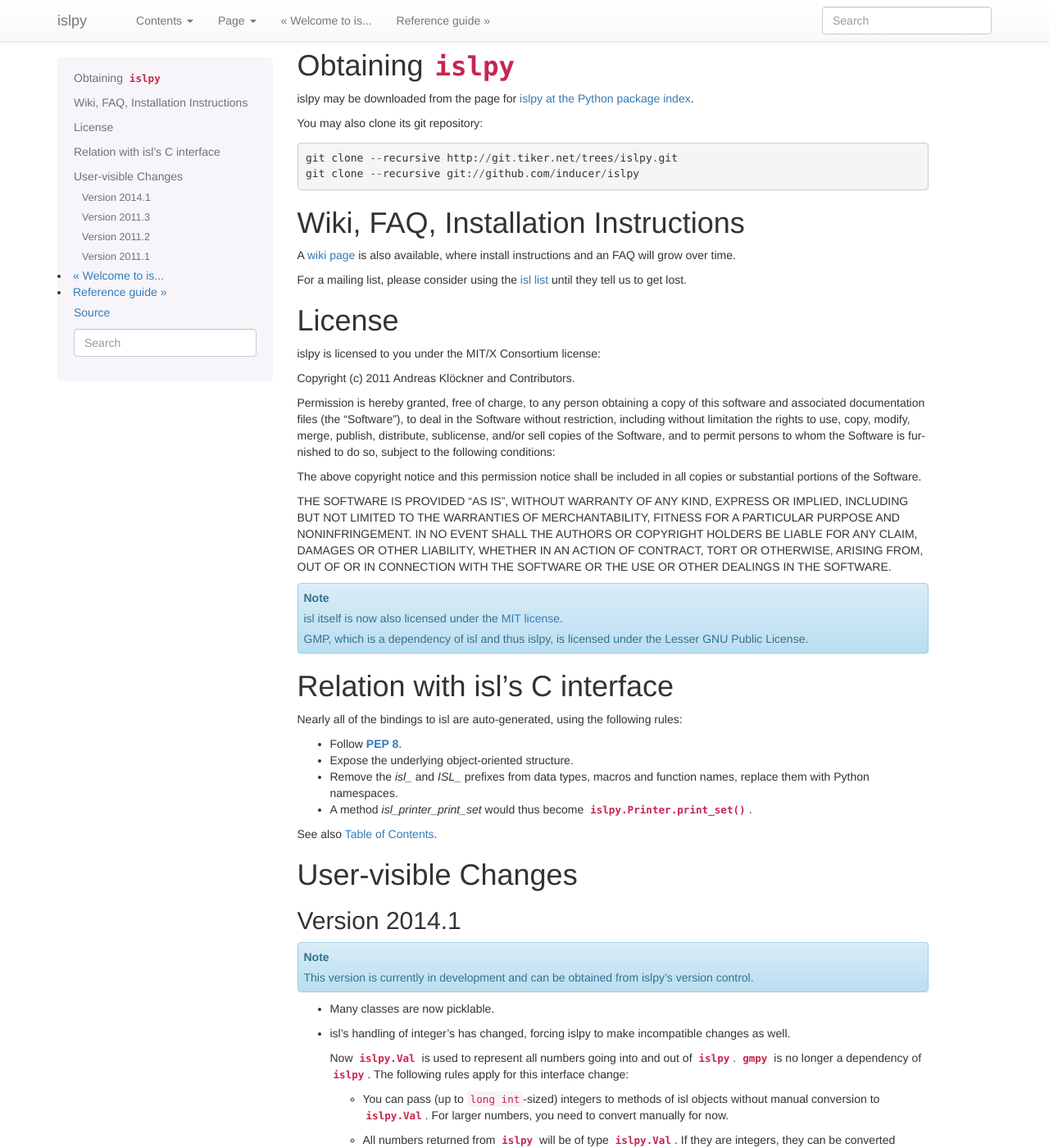
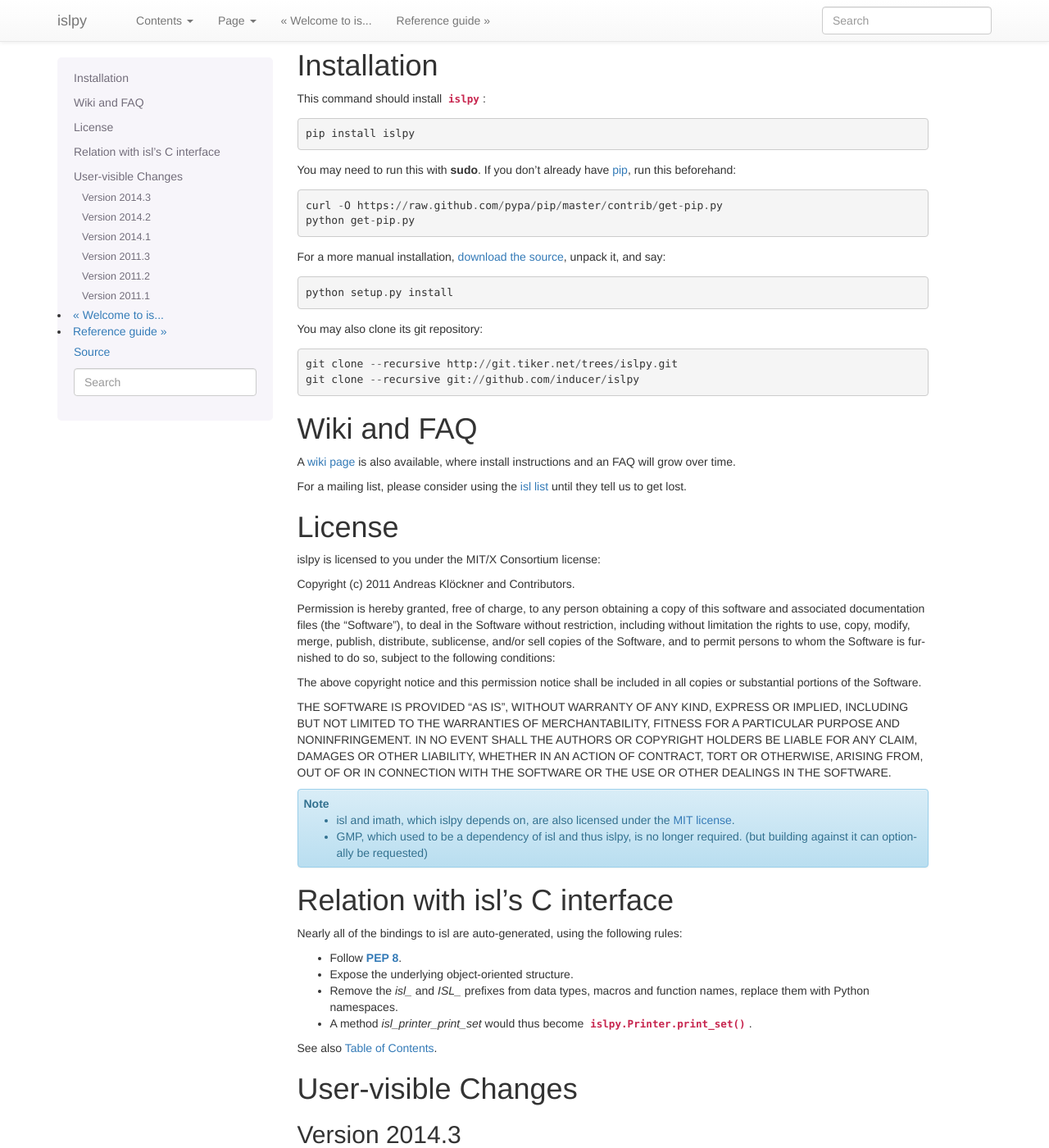
Before and after one commit to inducer/islpy, a Sphinx documentation site: the page built from doc/misc.rst, in a window 1280 px wide and 1400 px high. Shown: the whole window at 82% size. Built offline with Sphinx 7.4.7, drawn with Linux system fonts in a browser that asks for light colours; formulas are drawn with MathJax 3; pages that are not in the unit, such as notebooks, are missing from menus; some of the changed text lies outside the part shown.

```diff
--- a/README.rst
+++ b/README.rst
@@ -22,7 +22,5 @@ bounds on piecewise step-polynomials.
 
 Islpy comes with comprehensive `documentation <http://documen.tician.de/islpy>`_.
 
-*Requirements:* Only the `GNU Multiprecision Library <http://gmplib.org/>`_
-and its Python wrapper `gmpy <https://code.google.com/p/gmpy/>`_ (Version 1.x)
-are required. A version of isl is shipped with islpy, but optionally
-a system-wide one may also be used.
+*Requirements:* islpy needs a C++ compiler to build. GMP, which used to be
+a dependency, is no longer required.
--- a/doc/misc.rst
+++ b/doc/misc.rst
@@ -1,16 +1,29 @@
-Obtaining :mod:`islpy`
-======================
+Installation
+============
 
-islpy may be downloaded from the page for `islpy at the Python package index
-<http://pypi.python.org/pypi/islpy>`_.
+This command should install :mod:`islpy`::
+
+    pip install islpy
+
+You may need to run this with :command:`sudo`.
+If you don't already have `pip <https://pypi.python.org/pypi/pip>`_,
+run this beforehand::
+
+    curl -O https://raw.github.com/pypa/pip/master/contrib/get-pip.py
+    python get-pip.py
+
+For a more manual installation, `download the source
+<http://pypi.python.org/pypi/islpy>`_, unpack it, and say::
+
+    python setup.py install
 
 You may also clone its git repository::
 
     git clone --recursive http://git.tiker.net/trees/islpy.git
     git clone --recursive git://github.com/inducer/islpy
 
-Wiki, FAQ, Installation Instructions
-====================================
+Wiki and FAQ
+============
 
 A `wiki page <http://wiki.tiker.net/IslPy>`_ is also available, where install
 instructions and an FAQ will grow over time.
@@ -49,12 +62,11 @@ OTHER DEALINGS IN THE SOFTWARE.
 
 .. note::
 
-    isl itself is now also licensed under the `MIT license
-    <http://repo.or.cz/w/isl.git/blob/HEAD:/LICENSE>`_.
+    * isl and imath, which islpy depends on, are also licensed under the `MIT
+      license <http://repo.or.cz/w/isl.git/blob/HEAD:/LICENSE>`_.
 
-    GMP, which is a dependency of isl and thus islpy, is licensed under the
-    Lesser GNU Public License.
-
+    * GMP, which used to be a dependency of isl and thus islpy, is no longer
+      required. (but building against it can optionally be requested)
 
 Relation with isl's C interface
 ===============================
@@ -74,13 +86,27 @@ See also :ref:`gen-remarks`.
 User-visible Changes
 ====================
 
-Version 2014.1
+Version 2014.3
 --------------
 
 .. note::
 
     This version is currently in development and can be obtained from
     islpy's version control.
+
+Version 2014.2
+--------------
+
+* A large number of previously unavailable functions are now exposed.
+
+* Sebastian Pop's `imath <https://github.com/creachadair/imath>`_ support has
+  been merged into the version of isl that ships with :mod:`islpy`. This means
+  that unless a user specifically requests a build against GMP, :mod:`islpy`
+  is (a) entirely self-contained and depends only on a C++ compiler and
+  (b) is entirely MIT-licensed by default.
+
+Version 2014.1
+--------------
 
 * Many classes are now picklable.
 
--- a/doc/reference.rst
+++ b/doc/reference.rst
@@ -54,8 +54,7 @@ Integers
 --------
 
 Whenever an integer argument is required, :mod:`islpy` supports regular Python
-integers, Python long integers, and :mod:`gmpy` integers. It will return
-:mod:`gmpy` integers.
+integers and Python :class:`long` integers. It will return Python long integers.
 
 .. _automatic-casts:
 
--- a/islpy/version.py
+++ b/islpy/version.py
@@ -1,2 +1,2 @@
-VERSION = (2014, 1, 1)
+VERSION = (2014, 2)
 VERSION_TEXT = ".".join(str(i) for i in VERSION)
```
Also changed, not shown: 1 other file.
